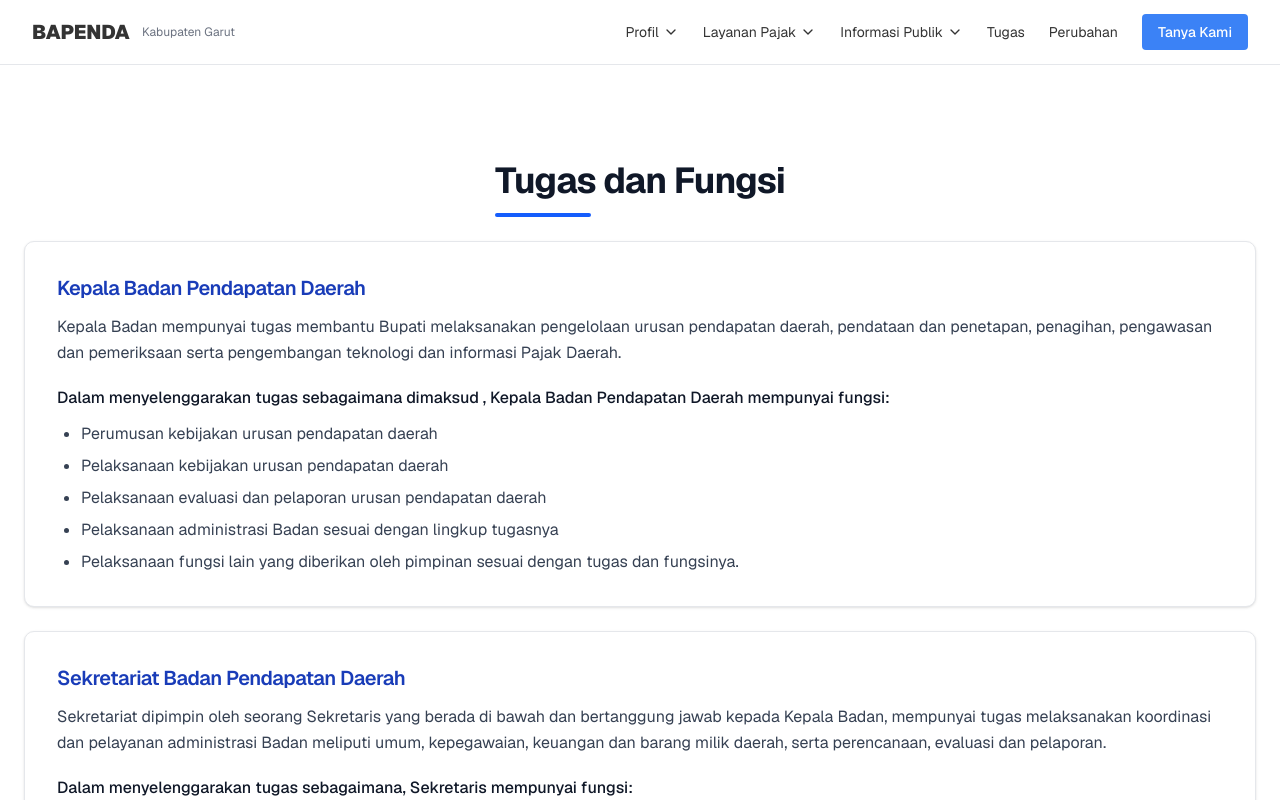
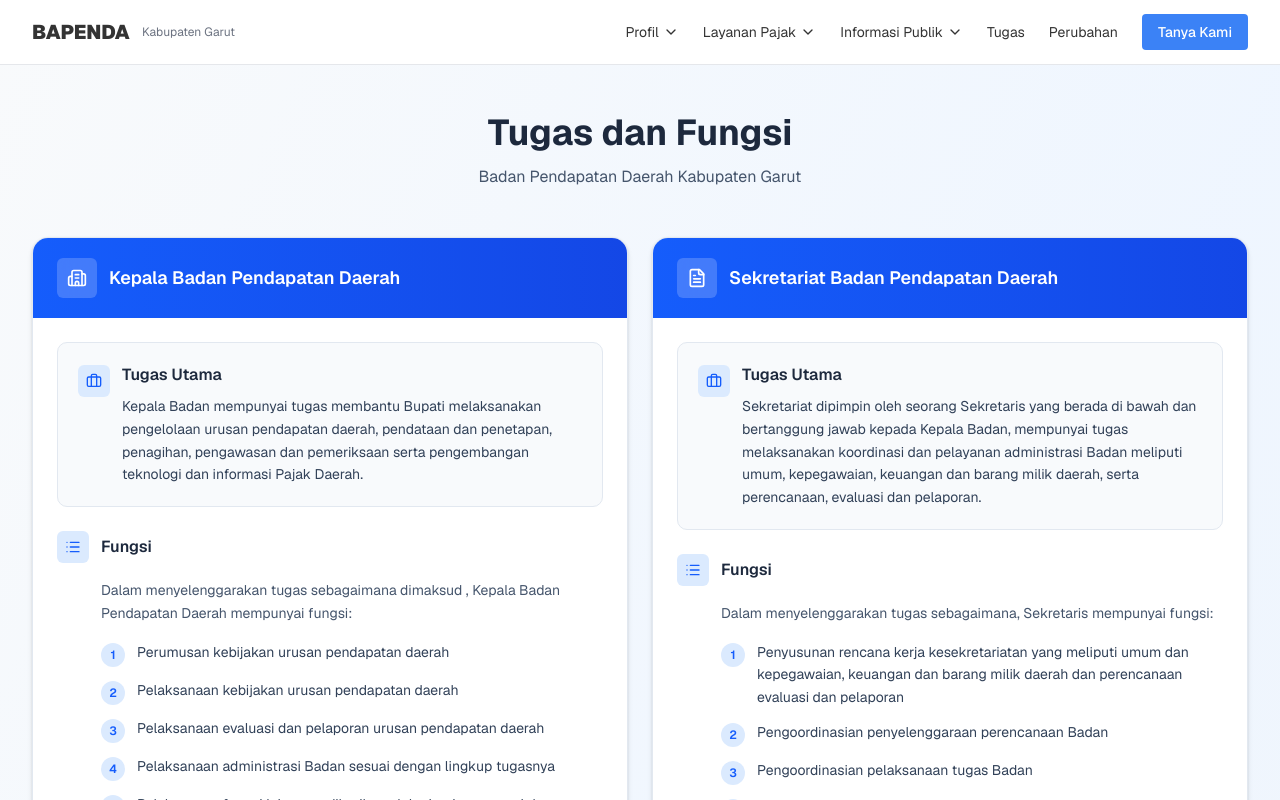
Before and after one commit to rafadlis/bapenda.garutkab.go.id, a Next.js app: page /profil/tugas-fungsi in a window 1280 px wide. Shown: the top 800 px of the page. Built offline with nearby package versions, Linux system fonts and the light colour scheme.

Commit message:
feat:fixing tugas dan fungsi layout

```diff
--- a/app/content/tugas-fungsi.json
+++ b/app/content/tugas-fungsi.json
@@ -101,4 +101,6 @@
             ]
         }
     ]
+
+
 }
--- /dev/null
+++ b/app/content/tupoksi-bapenda.json
@@ -0,0 +1,31 @@
+{
+    "title": "Tugas dan Fungsi",
+    "description": "Bapenda Kabupaten Garut memiliki tugas dan fungsi sebagai berikut:",
+    "Tupoksi": [
+        {
+            "id": "tupoksi-1",
+            "description": "Perumusan kebijakan urusan pendapatan daerah.",
+            "icons": "Scale"
+        },
+        {
+            "id": "tupoksi-2",
+            "description": "Pelaksanaan kebijakan urusan pendapatan daerah.",
+            "icons": "CheckCircle"
+        },
+        {
+            "id": "tupoksi-3",
+            "description": "Pelaksanaan evaluasi dan pelaporan urusan pendapatan daerah.",
+            "icons": "ClipboardCheck"
+        },
+        {
+            "id": "tupoksi-4",
+            "description": "Pelaksanaan administrasi Badan sesuai dengan lingkup tugasnya.",
+            "icons": "briefcase"
+        },
+        {
+            "id": "tupoksi-5",
+            "description": "Pelaksanaan fungsi lain yang diberikan oleh pimpinan sesuai dengan tugas dan fungsinya.",
+            "icons": "layers"
+        }
+    ]
+}
--- a/app/profil/page.tsx
+++ b/app/profil/page.tsx
@@ -1,7 +1,9 @@
 import data from "@/app/content/about.json";
 import NilaiData from "@/app/content/nilai-organisasi.json";
+import tupoksiBapenda from "@/app/content/tupoksi-bapenda.json";
 import { Card, CardContent, CardTitle } from "@/components/ui/card";
 import { icons } from "@/lib/icons";
+import { cn } from "@/lib/utils";
 
 export default function profil() {
     return (
@@ -80,6 +82,38 @@ export default function profil() {
                     </div>
                 </section>
 
+                {/* Tugas dan Fungsi */}
+                <section className="relative container flex flex-col max-w-6xl mx-auto items-center text-center gap-5">
+                    <h2 className="my-4 font-bold text-3xl md:my-6">
+                        {tupoksiBapenda.title}
+                    </h2>
+                    <p className="max-w-2xl text-muted-foreground">
+                        {tupoksiBapenda.description}
+                    </p>
+                    <div className="mt-12 flex flex-wrap justify-center gap-6">
+                        {tupoksiBapenda.Tupoksi.map((item, index) => {
+                            const Icon =
+                                icons[item.icons as keyof typeof icons];
+                            return (
+                                <Card
+                                    key={item.id}
+                                    className="w-full sm:w-[calc(50%-12px)] lg:w-[calc(33.333%-16px)] flex flex-col items-center rounded-xl bg-background/70 px-6 py-7 backdrop-blur-sm"
+                                >
+                                    <div className="mb-3 flex aspect-square rounded-full w-16 bg-gray-200 items-center justify-center md:w-20 ">
+                                        {Icon && (
+                                            <Icon className="h-8 w-8 text-primary rounded-full" />
+                                        )}
+                                    </div>
+
+                                    <CardContent className=" mb-auto text-md text-center text-muted-foreground">
+                                        {item.description}
+                                    </CardContent>
+                                </Card>
+                            );
+                        })}
+                    </div>
+                </section>
+
                 {/* Nilai Organisasi Section */}
                 <section className="py-32 bg-muted/50">
                     <div className="max-w-7xl mx-auto px-6 grid gap-12 md:grid-cols-3">
--- a/app/profil/tugas-fungsi/page.tsx
+++ b/app/profil/tugas-fungsi/page.tsx
@@ -1,10 +1,32 @@
 import data from "@/app/content/tugas-fungsi.json";
+import {
+    Briefcase,
+    Building2,
+    DollarSign,
+    FileText,
+    List,
+    LucideIcon,
+    Search,
+    Server,
+    Shield,
+    Users,
+} from "lucide-react";
+
+const departmentIcons: Record<string, LucideIcon> = {
+    "Kepala Badan Pendapatan Daerah": Building2,
+    "Sekretariat Badan Pendapatan Daerah": FileText,
+    "Bidang Pendataan": Search,
+    "Bidang Penagihan": DollarSign,
+    "Bidang Pengawasan dan Pemeriksaan": Shield,
+    "Bidang Teknologi dan Informasi": Server,
+    "Kelompok Jabatan": Users,
+};
+
 export default function TugasFungsi() {
     const merged = data.tugas.map((tugas) => {
         const fungsiItem = data.fungsi.find(
             (f) => f.department === tugas.department
         );
-
         return {
             department: tugas.department,
             duty: tugas.duty,
@@ -14,48 +36,100 @@ export default function TugasFungsi() {
     });
 
     return (
-        <>
-            <main className="min-h-screen flex flex-col items-center max-w-7xl mx-auto gap-6 px-6">
-                <div className="mt-24">
-                    <h1 className="text-3xl md:text-4xl font-bold tracking-tight text-gray-900">
+        <div className="min-h-screen bg-gradient-to-br from-slate-50 via-blue-50 to-slate-100 py-12 px-4 sm:px-6 lg:px-8">
+            <div className="max-w-7xl mx-auto">
+                {/* Header Section */}
+                <div className="text-center mb-12">
+                    <h1 className="text-4xl font-bold text-slate-800 mb-3">
                         Tugas dan Fungsi
                     </h1>
-                    <div className="w-24 h-1 bg-blue-600 mt-3 rounded-full"></div>
+                    <p className="text-slate-600 max-w-2xl mx-auto">
+                        Badan Pendapatan Daerah Kabupaten Garut
+                    </p>
                 </div>
-                <section className="space-y-6">
-                    {merged.map((item, index) => (
+
+                {/* Cards Grid */}
+                <div className="grid gap-6 lg:grid-cols-2">
+                    {merged.map((item, index) => {
+                        const IconComponent =
+                            departmentIcons[item.department] || Building2;
+
+                        return (
                             <div
                                 key={index}
-                            className="bg-white border border-gray-200 rounded-xl shadow-sm p-6 md:p-8"
+                                className="bg-white rounded-2xl shadow-lg hover:shadow-xl transition-all duration-300 overflow-hidden border border-slate-200"
                             >
-                            {/* Department */}
-                            <h3 className="text-xl font-semibold text-blue-800 tracking-tight">
+                                {/* Department Header */}
+                                <div className="bg-gradient-to-r from-blue-600 to-blue-700 px-6 py-5">
+                                    <div className="flex items-center gap-3">
+                                        <div className="w-10 h-10 bg-white/20 rounded-lg flex items-center justify-center backdrop-blur-sm">
+                                            <IconComponent className="w-5 h-5 text-white" />
+                                        </div>
+                                        <h2 className="text-lg font-semibold text-white leading-tight">
                                             {item.department}
+                                        </h2>
+                                    </div>
+                                </div>
+
+                                <div className="p-6 space-y-6">
+                                    {/* Department Duties */}
+                                    <div className="bg-slate-50 rounded-xl p-5 border border-slate-200">
+                                        <div className="flex items-start gap-3">
+                                            <div className="w-8 h-8 bg-blue-100 rounded-lg flex items-center justify-center flex-shrink-0 mt-0.5">
+                                                <Briefcase className="w-4 h-4 text-blue-600" />
+                                            </div>
+                                            <div className="flex-1">
+                                                <h3 className="font-semibold text-slate-800 mb-2">
+                                                    Tugas Utama
                                                 </h3>
-
-                            {/* Department Duties */}
-                            <p className="text-gray-700 leading-relaxed mt-3">
+                                                <p className="text-slate-700 leading-relaxed text-sm">
                                                     {item.duty}
                                                 </p>
+                                            </div>
+                                        </div>
+                                    </div>
 
                                     {/* Department Functions */}
                                     {item.functions.length > 0 && (
-                                <div className="mt-5">
-                                    <p className="font-medium text-gray-900">
+                                        <div>
+                                            <div className="flex items-center gap-3 mb-4">
+                                                <div className="w-8 h-8 bg-blue-100 rounded-lg flex items-center justify-center flex-shrink-0">
+                                                    <List className="w-4 h-4 text-blue-600" />
+                                                </div>
+                                                <h3 className="font-semibold text-slate-800">
+                                                    Fungsi
+                                                </h3>
+                                            </div>
+
+                                            {item.description && (
+                                                <p className="text-slate-600 mb-4 pl-11 text-sm leading-relaxed">
                                                     {item.description}
                                                 </p>
+                                            )}
 
-                                    <ul className="list-disc ml-6 mt-3 space-y-2 text-gray-700">
+                                            <ul className="space-y-3 pl-11">
                                                 {item.functions.map((fn, i) => (
-                                            <li key={i}>{fn}</li>
+                                                    <li
+                                                        key={i}
+                                                        className="flex items-start gap-3 text-slate-700"
+                                                    >
+                                                        <span className="flex items-center justify-center w-6 h-6 bg-blue-100 text-blue-600 rounded-full text-xs font-semibold flex-shrink-0 mt-0.5">
+                                                            {i + 1}
+                                                        </span>
+                                                        <span className="leading-relaxed text-sm">
+                                                            {fn}
+                                                        </span>
+                                                    </li>
                                                 ))}
                                             </ul>
                                         </div>
                                     )}
                                 </div>
-                    ))}
-                </section>
-            </main>
-        </>
+                            </div>
+                        );
+                    })}
+                </div>
+            </div>
+        </div>
     );
 }
--- a/lib/icons.ts
+++ b/lib/icons.ts
@@ -1,4 +1,4 @@
-import { Sparkles, TrendingUp, ShieldCheck, UserCheck, HandHelping, Construction, Factory, HeartHandshake, BadgeCheck, MapPinned, LucideFactory } from "lucide-react";
+import { Sparkles, TrendingUp, ShieldCheck, UserCheck, HandHelping, Construction, Factory, HeartHandshake, BadgeCheck, MapPinned, LucideFactory, FileText, PlayCircle, BarChart3, Briefcase, Layers, Scale, CheckCircle, ClipboardCheck } from "lucide-react";
 
 export const icons = {
     HeartHandshake,
@@ -7,5 +7,10 @@ export const icons = {
     UserCheck,
     BadgeCheck,
     MapPinned,
-    LucideFactory
+    LucideFactory,
+    Scale,
+    CheckCircle,
+    ClipboardCheck,
+    "briefcase": Briefcase,
+    "layers": Layers
 } as const;
```
Lines whose indentation alone changed are shown as unchanged.
